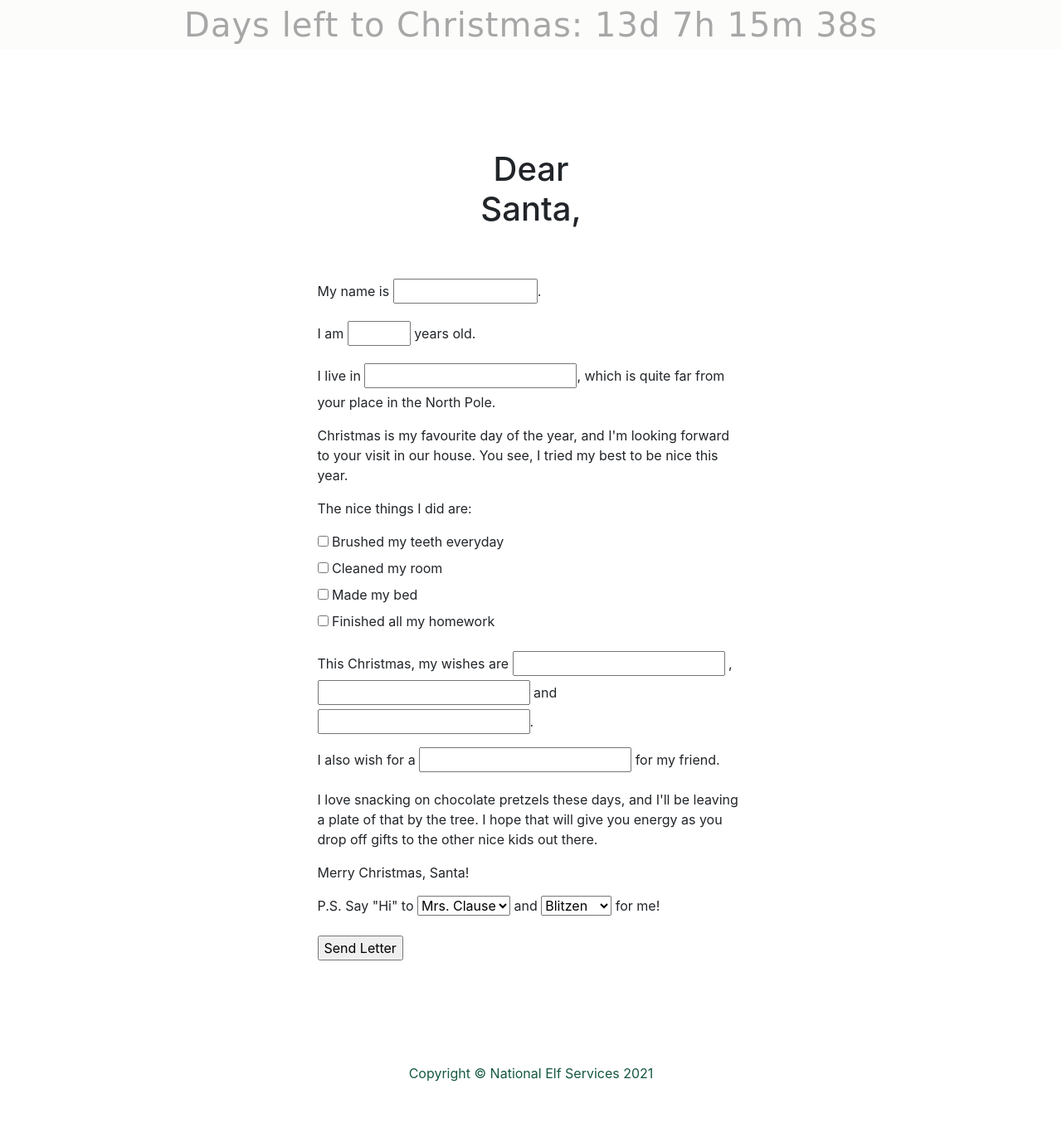
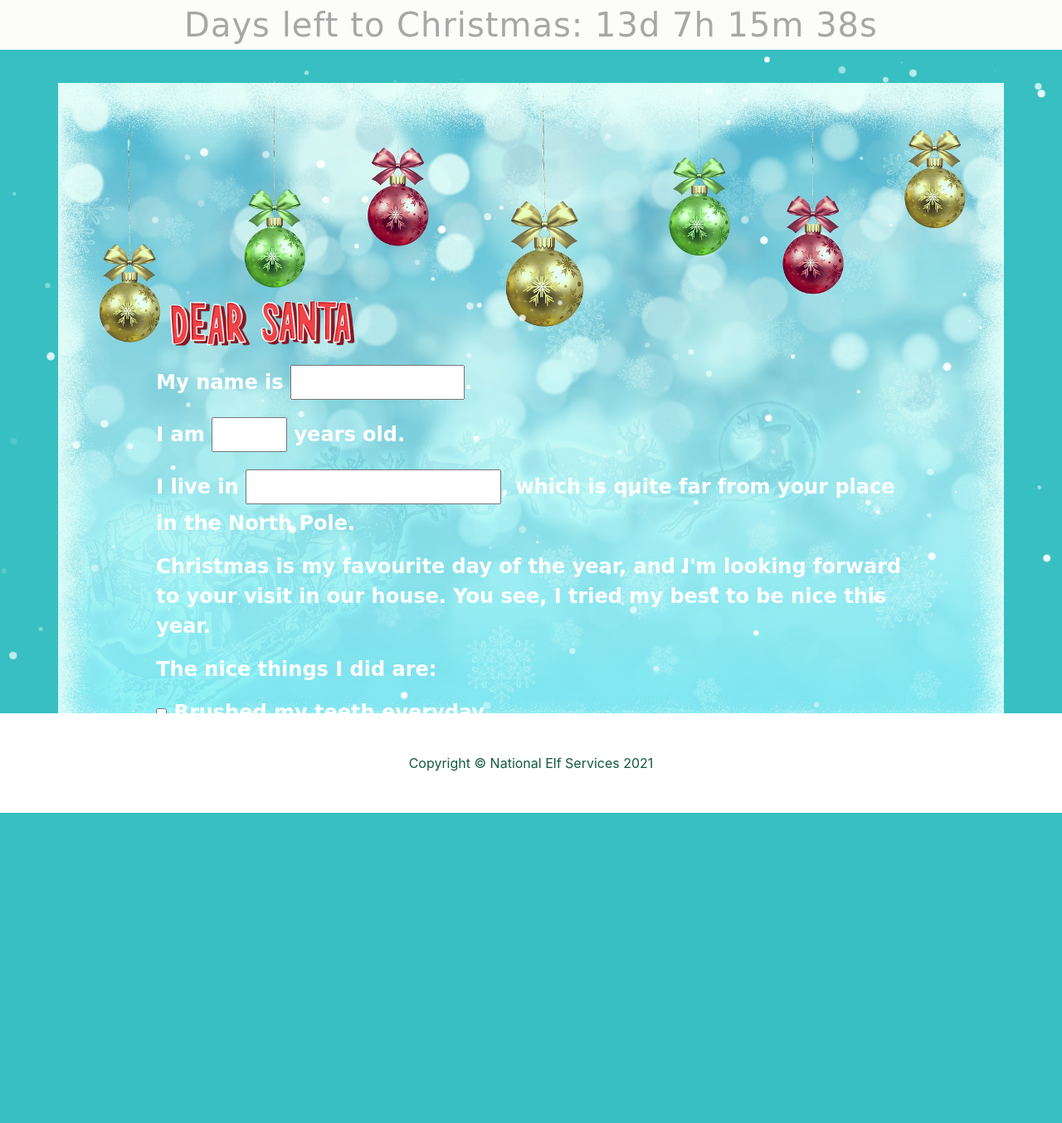
Before and after one commit to irasan/christmas-hackathon2021, a Flask app: page /get_big_kid_letter in a window 1280 px wide; the page is wider, and only the part inside the window is pictured. Shown: the part 208-1562 px from the top of that part at 83% size. After the commit the page ends 1188 px from the top of that part, so only its background shows below. Run offline with Flask 2, Linux system fonts and the light colour scheme; some libraries are stand-ins or nearby versions; some web fonts are replaced; grey boxes are pictures that could not be loaded.

Commit message:
Added image for big kid letter

```diff
--- a/static/css/style.css
+++ b/static/css/style.css
@@ -27,11 +27,10 @@
 }
 
 body {
-    /* background-color: #37bfc1; */
     width: 100%;
 }
+
 h1{
-    /* background-color: #ffffffc9; */
     width: 50%;
     margin: 5vh auto;
     padding: 20px;
@@ -39,7 +38,6 @@ h1{
 }
 
 form {
-    /* background-color: #ffffffc9; */
     width: 50%;
     margin: 5vh auto;
     padding: 20px;
@@ -52,8 +50,19 @@ a {
     -webkit-text-decoration-skip: objects;
 }
 
-section.letter-to-santa {
-    background-image: url('../images/snowman.jpg');
+.margin-top {
+    margin-top: 220px;
+}
+
+div.dear-santa {
+    background-image: url('../images/dearSanta.png');
+    background-size: contain;
+    background-repeat: no-repeat;
+    width: 100%;
+    height: 100px;
+}
+
+section.letter {
     background-size: contain;
     background-repeat: no-repeat;
     background-position: static;
@@ -64,12 +73,12 @@ section.letter-to-santa {
     color: white;
 }
 
-div.dear-santa {
-    background-image: url('../images/dearSanta.png');
-    background-size: contain;
-    background-repeat: no-repeat;
-    width: 100%;
-    height: 100px;
+.letter-to-santa1 {
+    background-image: url('../images/snowman.jpg');
+}
+
+.letter-to-santa2 {
+    background-image: url('../images/balls.jpg');
 }
 
 /* clock */
@@ -161,6 +170,6 @@ div.dear-santa {
 /* Large screen size */
 @media screen and (min-width: 1400px) {
     form.letter-to-santa {
-        width: 70%;
+        /* width: 70%; */
     }
 }
--- a/templates/letter_big_kid.html
+++ b/templates/letter_big_kid.html
@@ -1,10 +1,213 @@
 {% extends "base.html" %}
 {% block nav_get_big_kid_letter %}active{% endblock %}
 {% block content %}
-<section class="container">
-    <form method="POST" action="">
+<div class="snow-bg">
+    <div class="snow"></div>
+    <div class="snow"></div>
+    <div class="snow"></div>
+    <div class="snow"></div>
+    <div class="snow"></div>
+    <div class="snow"></div>
+    <div class="snow"></div>
+    <div class="snow"></div>
+    <div class="snow"></div>
+    <div class="snow"></div>
+    <div class="snow"></div>
+    <div class="snow"></div>
+    <div class="snow"></div>
+    <div class="snow"></div>
+    <div class="snow"></div>
+    <div class="snow"></div>
+    <div class="snow"></div>
+    <div class="snow"></div>
+    <div class="snow"></div>
+    <div class="snow"></div>
+    <div class="snow"></div>
+    <div class="snow"></div>
+    <div class="snow"></div>
+    <div class="snow"></div>
+    <div class="snow"></div>
+    <div class="snow"></div>
+    <div class="snow"></div>
+    <div class="snow"></div>
+    <div class="snow"></div>
+    <div class="snow"></div>
+    <div class="snow"></div>
+    <div class="snow"></div>
+    <div class="snow"></div>
+    <div class="snow"></div>
+    <div class="snow"></div>
+    <div class="snow"></div>
+    <div class="snow"></div>
+    <div class="snow"></div>
+    <div class="snow"></div>
+    <div class="snow"></div>
+    <div class="snow"></div>
+    <div class="snow"></div>
+    <div class="snow"></div>
+    <div class="snow"></div>
+    <div class="snow"></div>
+    <div class="snow"></div>
+    <div class="snow"></div>
+    <div class="snow"></div>
+    <div class="snow"></div>
+    <div class="snow"></div>
+    <div class="snow"></div>
+    <div class="snow"></div>
+    <div class="snow"></div>
+    <div class="snow"></div>
+    <div class="snow"></div>
+    <div class="snow"></div>
+    <div class="snow"></div>
+    <div class="snow"></div>
+    <div class="snow"></div>
+    <div class="snow"></div>
+    <div class="snow"></div>
+    <div class="snow"></div>
+    <div class="snow"></div>
+    <div class="snow"></div>
+    <div class="snow"></div>
+    <div class="snow"></div>
+    <div class="snow"></div>
+    <div class="snow"></div>
+    <div class="snow"></div>
+    <div class="snow"></div>
+    <div class="snow"></div>
+    <div class="snow"></div>
+    <div class="snow"></div>
+    <div class="snow"></div>
+    <div class="snow"></div>
+    <div class="snow"></div>
+    <div class="snow"></div>
+    <div class="snow"></div>
+    <div class="snow"></div>
+    <div class="snow"></div>
+    <div class="snow"></div>
+    <div class="snow"></div>
+    <div class="snow"></div>
+    <div class="snow"></div>
+    <div class="snow"></div>
+    <div class="snow"></div>
+    <div class="snow"></div>
+    <div class="snow"></div>
+    <div class="snow"></div>
+    <div class="snow"></div>
+    <div class="snow"></div>
+    <div class="snow"></div>
+    <div class="snow"></div>
+    <div class="snow"></div>
+    <div class="snow"></div>
+    <div class="snow"></div>
+    <div class="snow"></div>
+    <div class="snow"></div>
+    <div class="snow"></div>
+    <div class="snow"></div>
+    <div class="snow"></div>
+    <div class="snow"></div>
+    <div class="snow"></div>
+    <div class="snow"></div>
+    <div class="snow"></div>
+    <div class="snow"></div>
+    <div class="snow"></div>
+    <div class="snow"></div>
+    <div class="snow"></div>
+    <div class="snow"></div>
+    <div class="snow"></div>
+    <div class="snow"></div>
+    <div class="snow"></div>
+    <div class="snow"></div>
+    <div class="snow"></div>
+    <div class="snow"></div>
+    <div class="snow"></div>
+    <div class="snow"></div>
+    <div class="snow"></div>
+    <div class="snow"></div>
+    <div class="snow"></div>
+    <div class="snow"></div>
+    <div class="snow"></div>
+    <div class="snow"></div>
+    <div class="snow"></div>
+    <div class="snow"></div>
+    <div class="snow"></div>
+    <div class="snow"></div>
+    <div class="snow"></div>
+    <div class="snow"></div>
+    <div class="snow"></div>
+    <div class="snow"></div>
+    <div class="snow"></div>
+    <div class="snow"></div>
+    <div class="snow"></div>
+    <div class="snow"></div>
+    <div class="snow"></div>
+    <div class="snow"></div>
+    <div class="snow"></div>
+    <div class="snow"></div>
+    <div class="snow"></div>
+    <div class="snow"></div>
+    <div class="snow"></div>
+    <div class="snow"></div>
+    <div class="snow"></div>
+    <div class="snow"></div>
+    <div class="snow"></div>
+    <div class="snow"></div>
+    <div class="snow"></div>
+    <div class="snow"></div>
+    <div class="snow"></div>
+    <div class="snow"></div>
+    <div class="snow"></div>
+    <div class="snow"></div>
+    <div class="snow"></div>
+    <div class="snow"></div>
+    <div class="snow"></div>
+    <div class="snow"></div>
+    <div class="snow"></div>
+    <div class="snow"></div>
+    <div class="snow"></div>
+    <div class="snow"></div>
+    <div class="snow"></div>
+    <div class="snow"></div>
+    <div class="snow"></div>
+    <div class="snow"></div>
+    <div class="snow"></div>
+    <div class="snow"></div>
+    <div class="snow"></div>
+    <div class="snow"></div>
+    <div class="snow"></div>
+    <div class="snow"></div>
+    <div class="snow"></div>
+    <div class="snow"></div>
+    <div class="snow"></div>
+    <div class="snow"></div>
+    <div class="snow"></div>
+    <div class="snow"></div>
+    <div class="snow"></div>
+    <div class="snow"></div>
+    <div class="snow"></div>
+    <div class="snow"></div>
+    <div class="snow"></div>
+    <div class="snow"></div>
+    <div class="snow"></div>
+    <div class="snow"></div>
+    <div class="snow"></div>
+    <div class="snow"></div>
+    <div class="snow"></div>
+    <div class="snow"></div>
+    <div class="snow"></div>
+    <div class="snow"></div>
+    <div class="snow"></div>
+    <div class="snow"></div>
+    <div class="snow"></div>
+    <div class="snow"></div>
+    <div class="snow"></div>
+    <div class="snow"></div>
+    <div class="snow"></div>
+    <div class="snow"></div>
+{#    </div>#}
+<!-- /.row -->
+<section class="container letter letter-to-santa2">
+    <form method="POST" action="" class="letter-to-santa">
         {{ form.csrf_token }}
-        <h1 class="dear-santa">Dear Santa,</h1>
+        <div class="dear-santa margin-top"></div>
         <p>
             {{ form.child_name.label }}
             {{ form.child_name(size=12, maxlength=10) }}.
--- a/templates/letter_small_kid.html
+++ b/templates/letter_small_kid.html
@@ -204,7 +204,7 @@
     <div class="snow"></div>
 {#    </div>#}
 <!-- /.row -->
-    <section class="container letter-to-santa">
+    <section class="container letter letter-to-santa1">
         <form class="" method="POST" action="">
             {{ form.csrf_token }}
             <div class="dear-santa"></div>
```
Also changed, not shown: README.md, static/images/balls.jpg (added).
